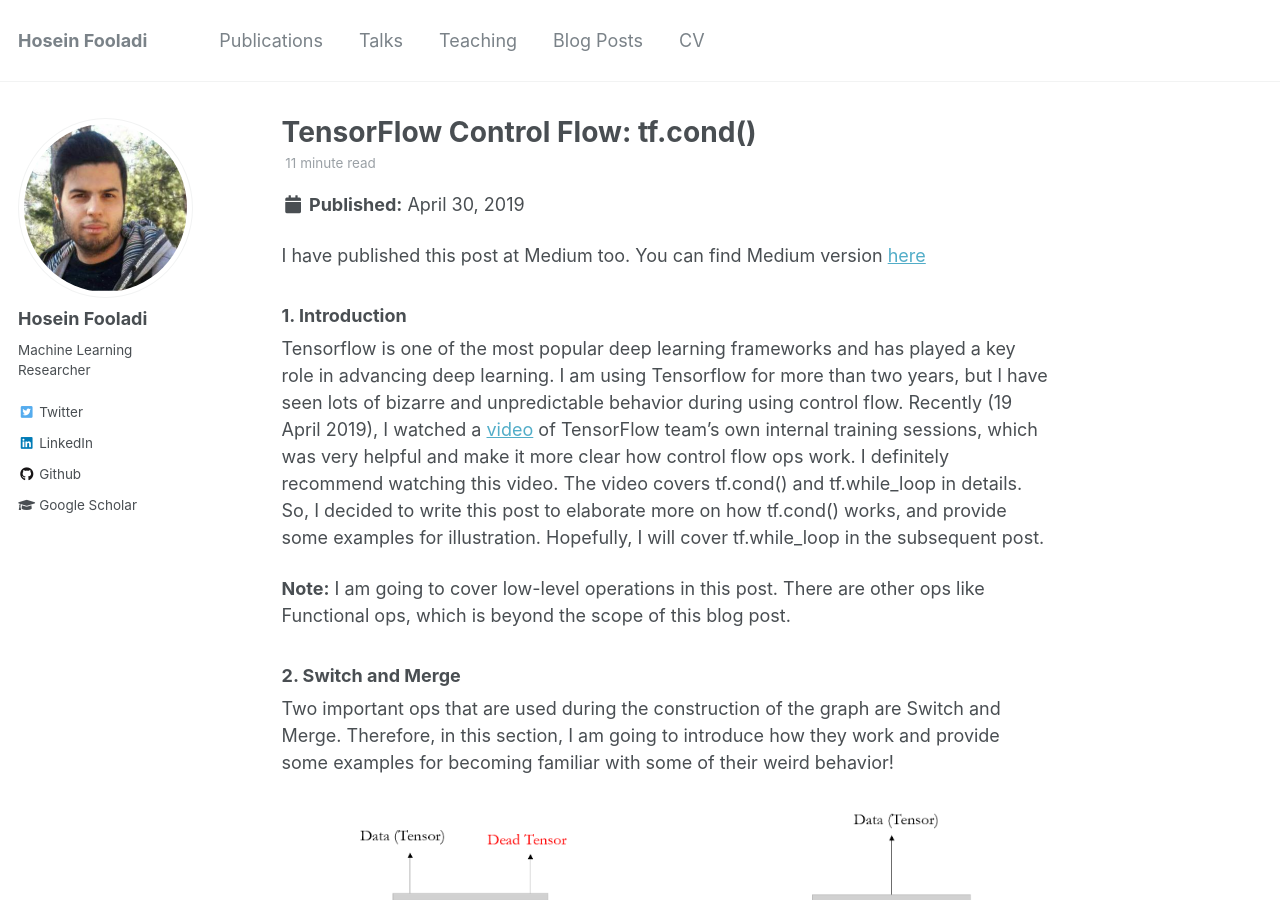
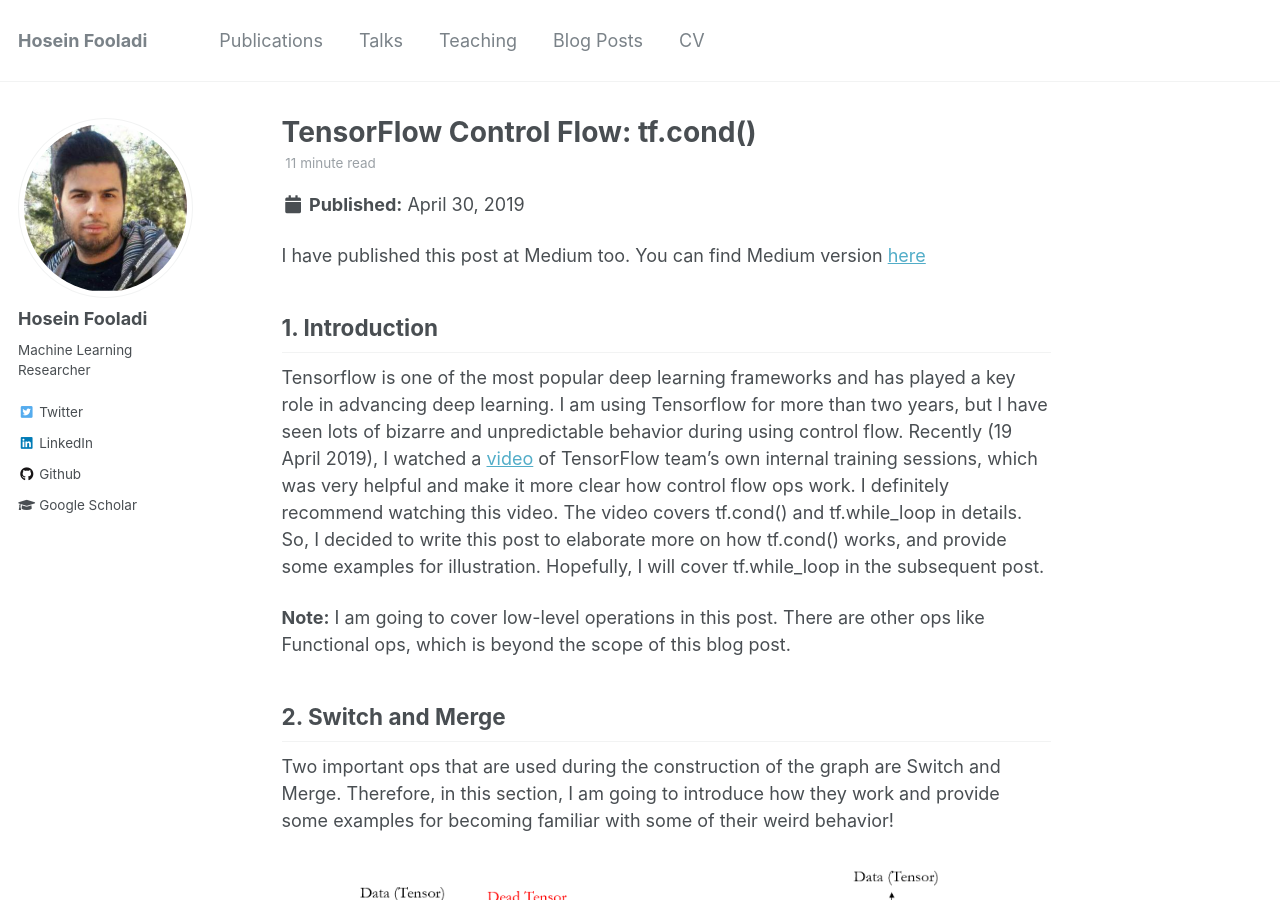
Before and after one commit to HFooladi/HFooladi.github.io, a Jekyll site: the page built from _posts/2019-05-01-TensorFlow_Condition.md, in a window 1280 px wide and 900 px high. Built offline with Jekyll 4.4.1, drawn with Linux system fonts in a browser that asks for light colours; some web fonts are replaced.

```diff
--- a/_posts/2019-05-01-TensorFlow_Condition.md
+++ b/_posts/2019-05-01-TensorFlow_Condition.md
@@ -10,7 +10,7 @@ mathjax: true
 
 I have published this post at Medium too. You can find Medium version [here](https://towardsdatascience.com/tensorflow-control-flow-tf-cond-903e020e722a)
 
-### 1. Introduction
+## 1. Introduction
 
 Tensorflow is one of the most popular deep learning frameworks and has played a key role in advancing deep learning.
 I am using Tensorflow for more than two years, but I have seen lots of bizarre and unpredictable behavior during using control flow.
@@ -21,7 +21,7 @@ provide some examples for illustration. Hopefully, I will cover tf.while_loop in
 
 **Note:** I am going to cover low-level operations in this post. There are other ops like Functional ops, which is beyond the scope of this blog post.
 
-### 2. Switch and Merge
+## 2. Switch and Merge
 
 Two important ops that are used during the construction of the graph are Switch and Merge. Therefore, in this section,
 I am going to introduce how they work and provide some examples for becoming familiar with some of their weird behavior!
@@ -35,7 +35,7 @@ I am going to introduce how they work and provide some examples for becoming fam
 As you can observe, the switch receives two inputs: data and predicate, and provides two outputs: data and dead tensor!.
 Also, Merge receive two (or more than two) inputs and provides one output which is the data. I am going to go to more details in the following.
 
-#### 2.1. Switch
+### 2.1. Switch
 
 First, let’s consider the switch. If you visit the Tensorflow website, you can find this definition and summary about switch operation:
 
@@ -107,7 +107,7 @@ InvalidArgumentError: Retval[0] does not have value
 
 Now, I think it’s enough for Switch. let’s see how Merge operates.
 
-#### 2.2. Merge
+### 2.2. Merge
 
 Merge is another operator which is required for construction of tf.cond() graph.
 
@@ -159,7 +159,7 @@ Merge(output=2.0, value_index=0)
 Sometimes, it returns the value of x_0and sometimes the value of x_3. So, be cautious about this behavior.
 Note: Dead tensors propagate through the computational graph until they reach to the Merge ops.
 
-### 3. tf.cond()
+## 3. tf.cond()
 
 Now, I think we have a good grasp of how Switch and Merge operate. It is a good time to dive into the tf.cond().
 I am considering the simple case, where the input arguments are pred, true_fn, and false_fn.
@@ -297,7 +297,7 @@ So, by understanding switch and merge and realizing how tf.cond() works, hopeful
 I m going to finish this post here. Thanks for reading the post up to the end. Please let me know if I have made a mistake or something is wrong.
 Hopefully, I am going to cover tf.while_loop() in the subsequent post.
 
-### References
+## References
 
 - Inside [TensorFlow](https://youtu.be/IzKXEbpT9Lg): Control Flow
 - Tensorflow, node which is [dead](https://stackoverflow.com/questions/46680462/tensorflow-node-which-is-dead)
```
